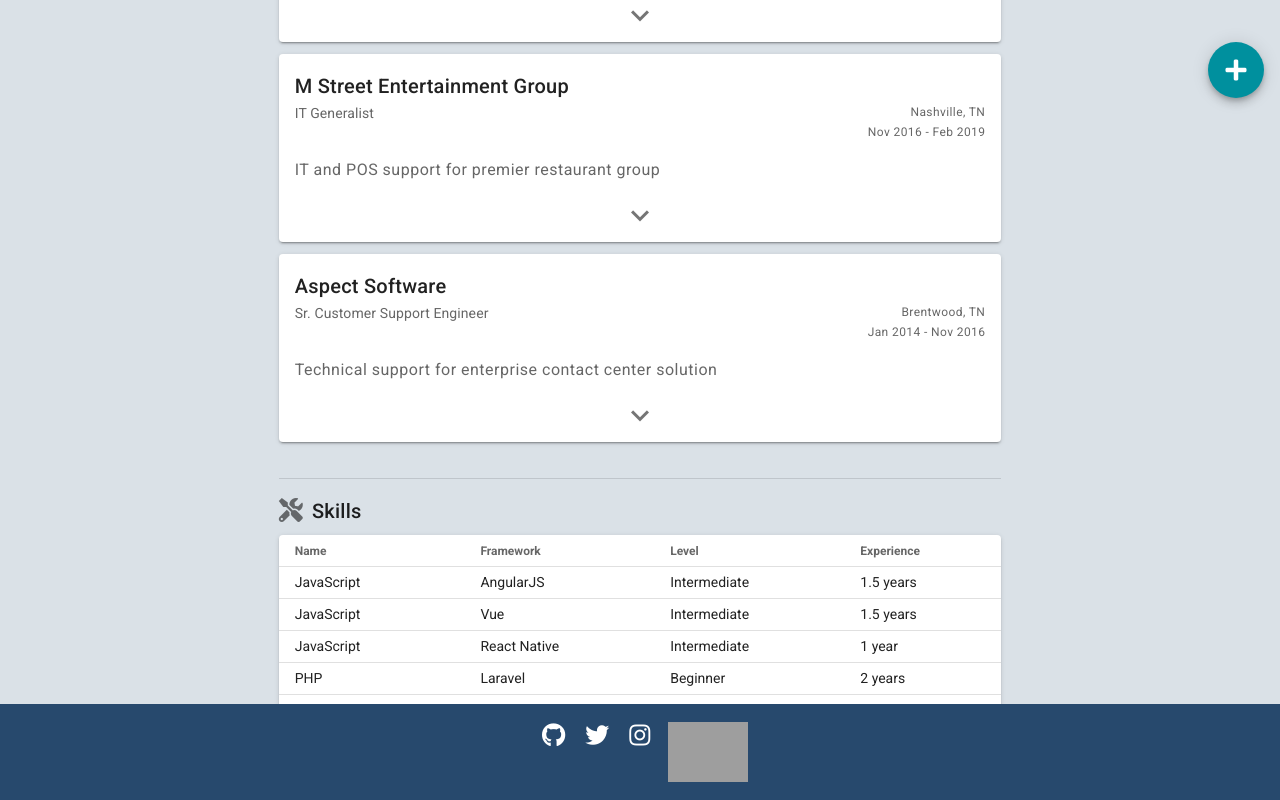
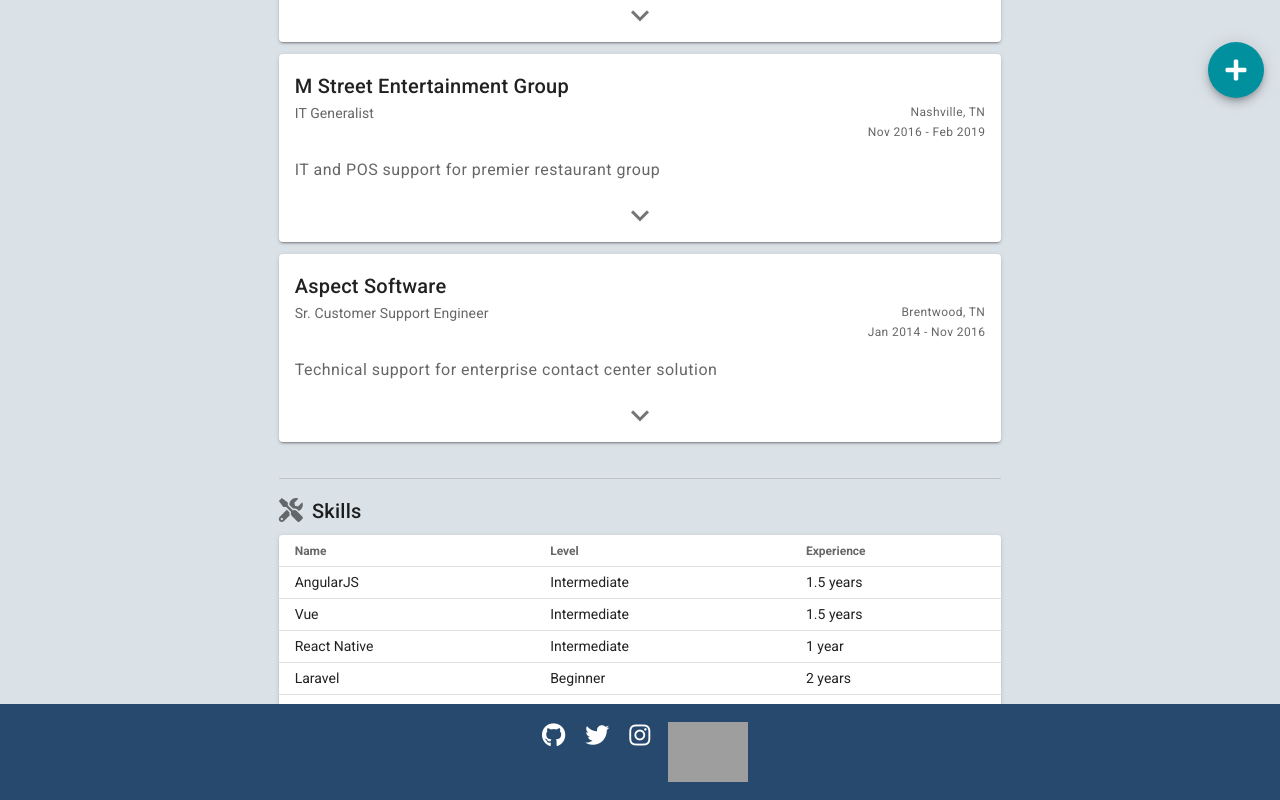
Before and after one commit to agentile1990/agentile1990.github.io, a Vue app: page /resume in a window 1280 px wide. Shown: the part 686-1486 px from the top of the page. Built offline with nearby package versions, Linux system fonts and the light colour scheme; grey boxes are pictures that could not be loaded.

Commit message:
Remove Language from Skills Table

```diff
--- a/data/resume.json
+++ b/data/resume.json
@@ -75,26 +75,22 @@
       "icon": "fas fa-tools",
       "items": [
         {
-          "name": "JavaScript",
-          "framework": "AngularJS",
+          "name": "AngularJS",
           "level": "Intermediate",
           "experience": "1.5 years"
         },
         {
-          "name": "JavaScript",
-          "framework": "Vue",
+          "name": "Vue",
           "level": "Intermediate",
           "experience": "1.5 years"
         },
         {
-          "name": "JavaScript",
-          "framework": "React Native",
+          "name": "React Native",
           "level": "Intermediate",
           "experience": "1 year"
         },
         {
-          "name": "PHP",
-          "framework": "Laravel",
+          "name": "Laravel",
           "level": "Beginner",
           "experience": "2 years"
         },
--- a/src/views/Resume.vue
+++ b/src/views/Resume.vue
@@ -128,7 +128,6 @@
             <thead>
               <tr>
                 <th>Name</th>
-                <th>Framework</th>
                 <th>Level</th>
                 <th>Experience</th>
               </tr>
@@ -139,7 +138,6 @@
                 :key="`${item.name}-${item.framework}`"
               >
                 <td>{{ item.name }}</td>
-                <td>{{ item.framework }}</td>
                 <td>{{ item.level }}</td>
                 <td>{{ item.experience }}</td>
               </tr>
```
